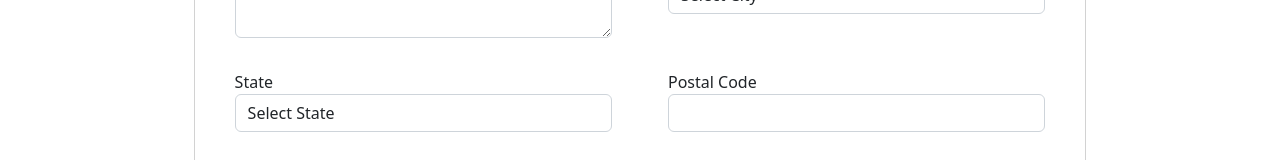
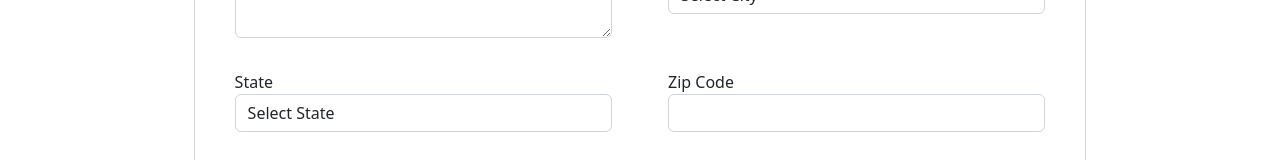
Before and after one commit to shayaansiddiqui/banking-frontend, an Angular app: page /Registration in a window 1280 px wide. Shown: the part 585-745 px from the top of the page. Built offline with nearby package versions, Linux system fonts and the light colour scheme.

Commit message:
changed postal code to zip code

```diff
--- a/src/app/registration/registration.component.html
+++ b/src/app/registration/registration.component.html
@@ -58,8 +58,8 @@
             <div class="col-md-6">
               <div class="form-group p-3">
                 <label>Address</label>
-                <textarea class="address" type="textarea" formControlName="address" name="address"
-                          class="form-control"></textarea>
+                <textarea type="textarea" formControlName="address" name="address"
+                          class="form-control address"></textarea>
               </div>
             </div>
             <div class="col-md-6">
@@ -85,7 +85,7 @@
             </div>
             <div class="col-md-6">
               <div class="form-group p-3">
-                <label>Postal Code</label>
+                <label>Zip Code</label>
                 <input name="postalCode" class="form-control" formControlName="postalCode">
               </div>
             </div>
```
